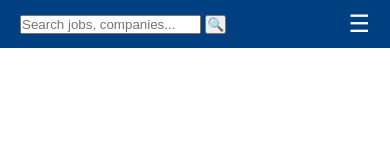
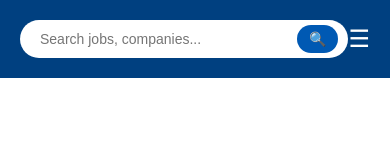
Before and after one commit to THEMontYcoder/Employment-site, a plain HTML site: page index.html in a window 390 px wide. Drawn offline with Linux system fonts and the light colour scheme.

Commit message:
Update style.css

```diff
--- a/style.css
+++ b/style.css
@@ -115,4 +115,52 @@ body {
   .menu-toggle {
     display: block;
   }
+  /* Existing CSS remains same */
+
+/* Search Box */
+.search-box {
+  display: flex;
+  align-items: center;
+  background: white;
+  border-radius: 20px;
+  padding: 5px 10px;
+  margin-left: 20px;
 }
+
+.search-box input {
+  border: none;
+  outline: none;
+  padding: 6px 10px;
+  font-size: 14px;
+  border-radius: 20px;
+  flex: 1;
+}
+
+.search-box button {
+  background: #0059b3;
+  border: none;
+  color: white;
+  padding: 6px 12px;
+  border-radius: 20px;
+  cursor: pointer;
+  font-size: 14px;
+}
+
+.search-box button:hover {
+  background: #003366;
+}
+
+/* Responsive search box */
+@media (max-width: 768px) {
+  .search-box {
+    width: 100%;
+    margin: 10px 0;
+    justify-content: space-between;
+  }
+
+  .search-box input {
+    width: 80%;
+  }
+}
+
+}
```
